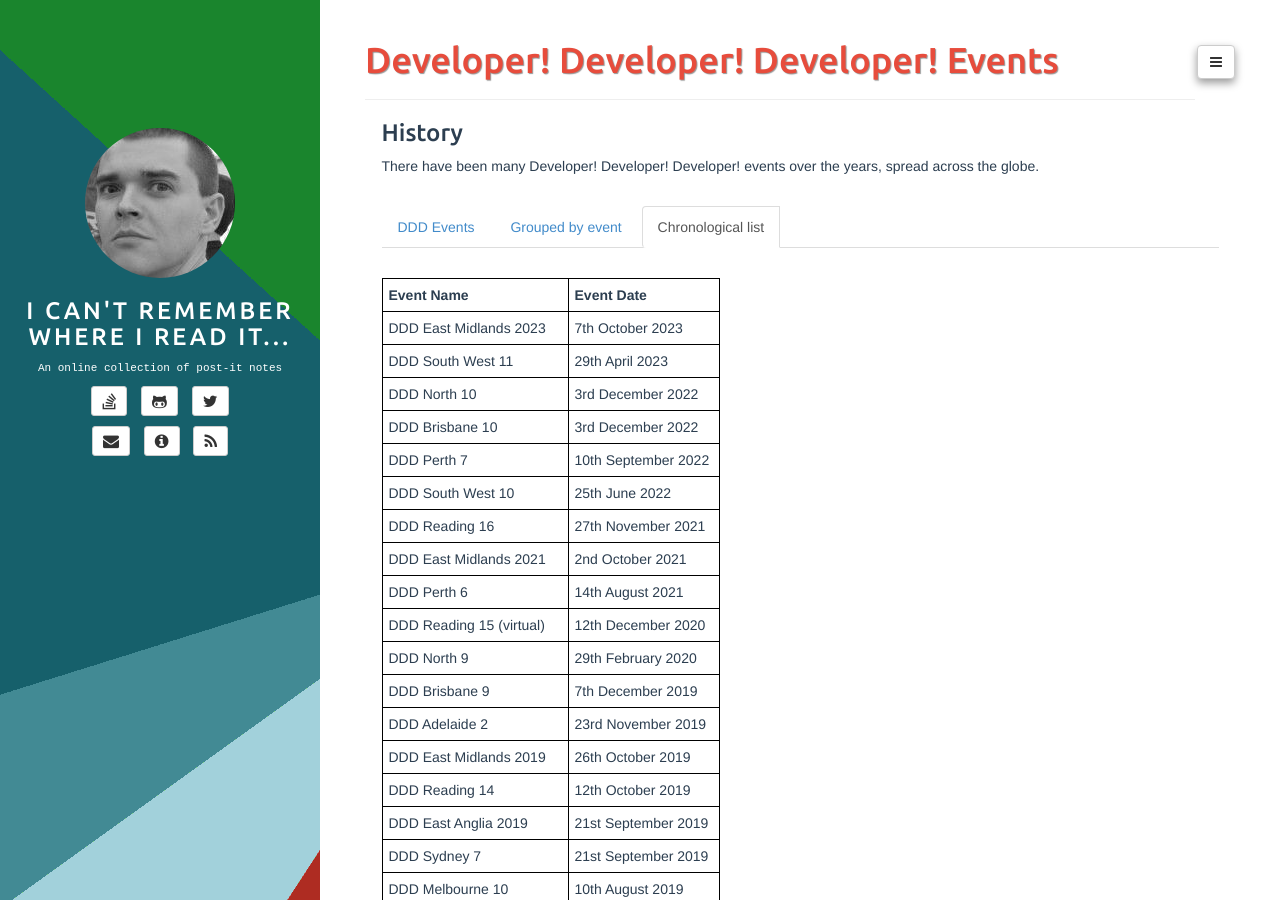
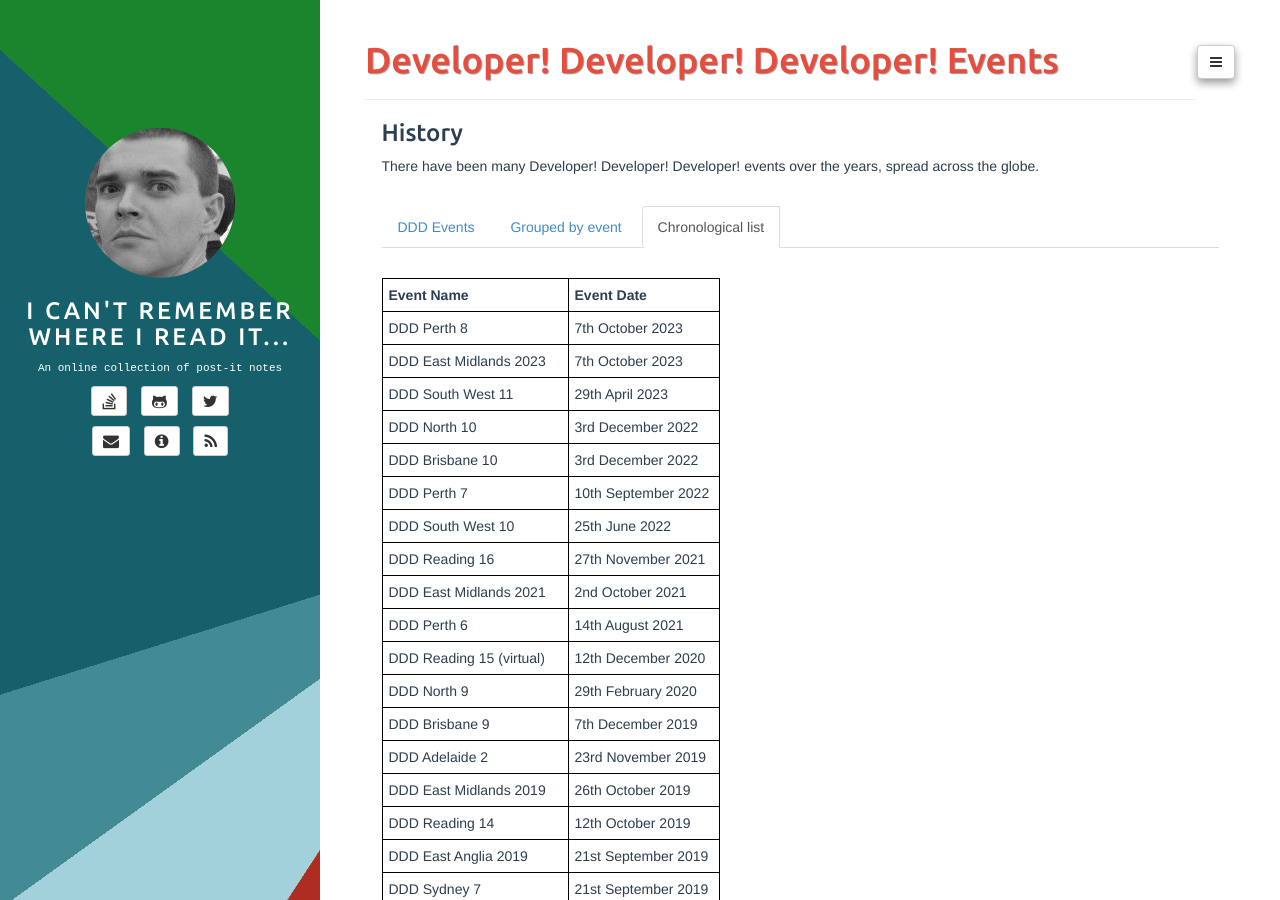
Before and after one commit to adrianbanks/adrianbanks.github.io, a Jekyll site: the page built from ddd-list.md, in a window 1280 px wide and 900 px high. Built offline with Jekyll 4.4.1, drawn with Linux system fonts in a browser that asks for light colours.

Commit message:
Add DDD Perth 8

```diff
--- a/ddd-list.md
+++ b/ddd-list.md
@@ -15,6 +15,7 @@ There have been many Developer! Developer! Developer! events over the years, spr
 
 | **Event Name**             | **Event Date**      |
 | -------------------------- | ------------------- |
+|  DDD Perth 8               | 7th October 2023    |
 |  DDD East Midlands 2023    | 7th October 2023    |
 |  DDD South West 11         | 29th April 2023     |
 |  DDD North 10              | 3rd December 2022   |
```
Also changed, not shown: ddd-grouped.md (+1 -0 lines).
